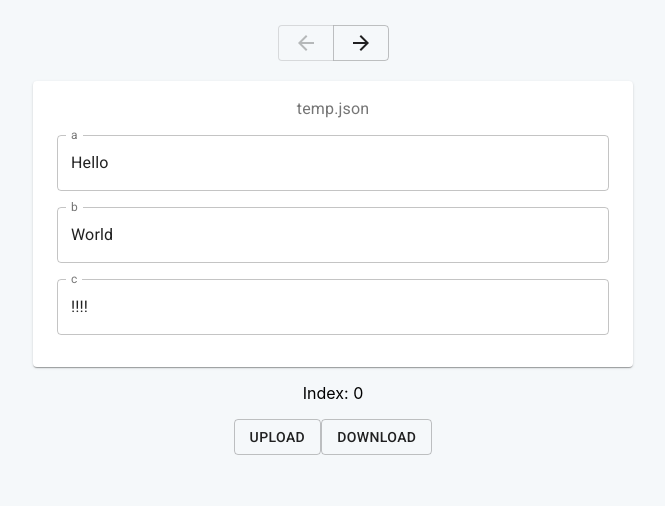
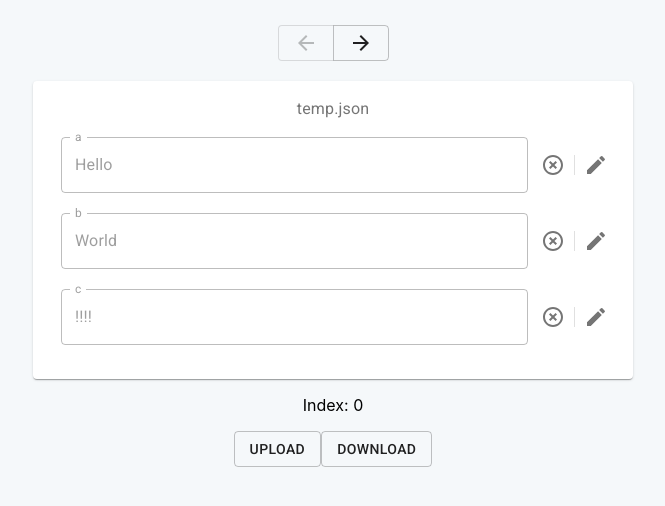
Before and after one commit to wsbuck/Slack-Redact, a React (Create React App) app: page / in a window 1280 px wide. Shown: the top 506 px of the page, without its empty margins (307-972 px from the left). Built offline with nearby package versions, Linux system fonts and the light colour scheme.

Commit message:
Add edit buttons
* Add "redact-all" button
* Add edit button

```diff
--- a/src/components/EditCard.js
+++ b/src/components/EditCard.js
@@ -1,4 +1,4 @@
-import React from 'react';
+import React, { useState, useEffect } from 'react';
 
 import { useSelector, useDispatch } from 'react-redux';
 
@@ -7,6 +7,11 @@ import Card from '@material-ui/core/Card';
 import CardContent from '@material-ui/core/CardContent';
 import TextField from '@material-ui/core/TextField';
 import Typography from '@material-ui/core/Typography';
+
+import Divider from '@material-ui/core/Divider';
+import IconButton from '@material-ui/core/IconButton';
+import HighlightOffIcon from '@material-ui/icons/HighlightOff';
+import EditIcon from '@material-ui/icons/Edit';
 
 import { updateField } from '../redux/actions';
 
@@ -31,16 +36,51 @@ const useStyles = makeStyles(theme => ({
     marginLeft: 'auto',
     width: '90%',
   },
+  iconButton: {
+    padding: 5,
+  },
+  divider: {
+    height: 20,
+    margin: 4,
+  },
+  inputRoot: {
+    padding: '2px 4px',
+    display: 'flex',
+    alignItems: 'center',
+    // width: 500,
+    width: '100%',
+  },
 }));
 
 const EditCard = ({ data }) => {
   const classes = useStyles();
   const dispatch = useDispatch();
   const fileName = useSelector(state => state.editJSON.name);
+  const [disabled, setDisabled] = useState({});
 
   function handleChange(key, value) {
     dispatch(updateField(key, value));
   }
+
+  function handleRedact(key) {
+    dispatch(updateField(key, "XXXXX"));
+  }
+
+  function handleEdit(key) {
+    let temp = Object.assign({}, disabled, {
+      [key]: !disabled[key]
+    });
+    setDisabled(temp);
+  }
+
+
+  useEffect(() => {
+    const tempDisabled = {};
+    Object.keys(data).forEach((key) => {
+      tempDisabled[key] = true;
+    });
+    setDisabled(tempDisabled);
+  }, [data])
 
   return (
     <Card className={classes.card}>
@@ -51,20 +91,37 @@ const EditCard = ({ data }) => {
         <form className={classes.container} noValidate autoComplete="off">
           {
             Object.keys(data).map((key, index) => (
+              <div className={classes.inputRoot} key={index}>
                 <TextField
-                key={index}
                   label={key}
                   value={data[key]}
                   onChange={(e) => handleChange(key, e.target.value)}
-                // disabled
                   multiline
+                  className={classes.textField}
+                  inputProps={{ 'aria-label': key }}
                   variant="outlined"
-                className={
-                  key.match(/\./)
-                  ? classes.subTextField
-                  : classes.textField
-                }
+                  disabled={disabled[key]}
                 />
+                <IconButton
+                  className={classes.iconButton}
+                  aria-label='redact all'
+                  onClick={() => handleRedact(key)}
+                >
+                  <HighlightOffIcon />
+                </IconButton>
+                <Divider
+                  className={classes.divider}
+                  orientation="vertical"
+                />
+                <IconButton
+                  className={classes.iconButton}
+                  aria-label="directions"
+                  onClick={() => handleEdit(key)}
+                >
+                  <EditIcon />
+                </IconButton>
+              </div>
+
             ))
           }
         </form>
```
Lines whose indentation alone changed are shown as unchanged.
